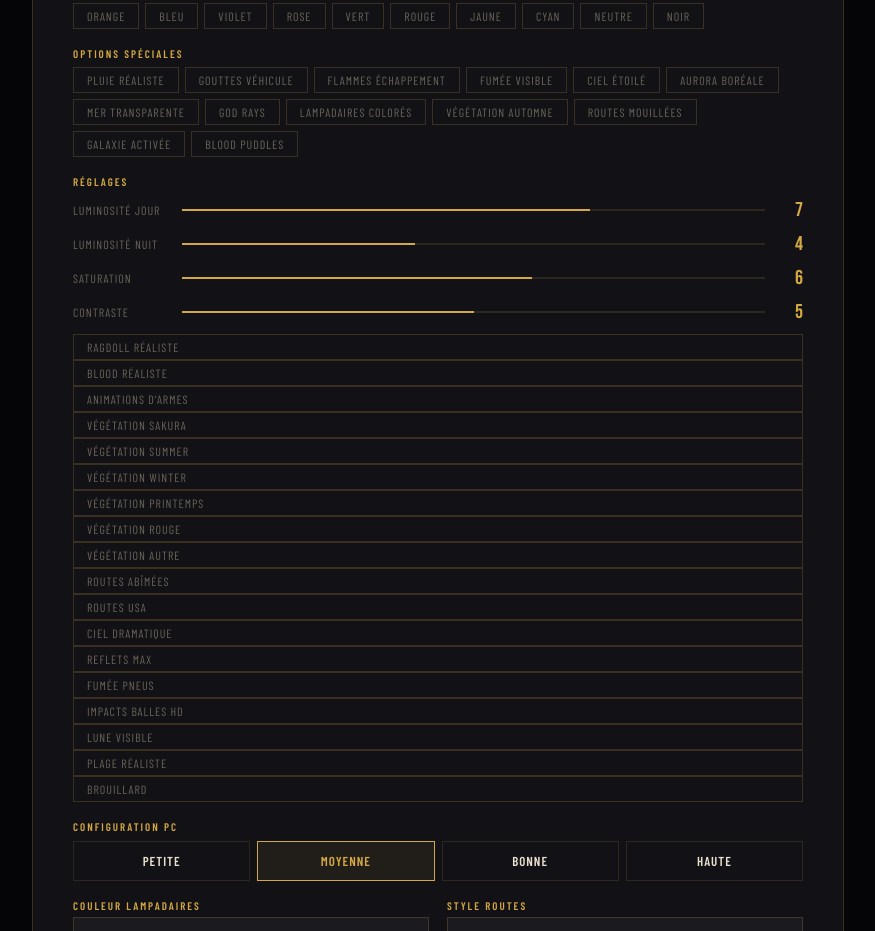
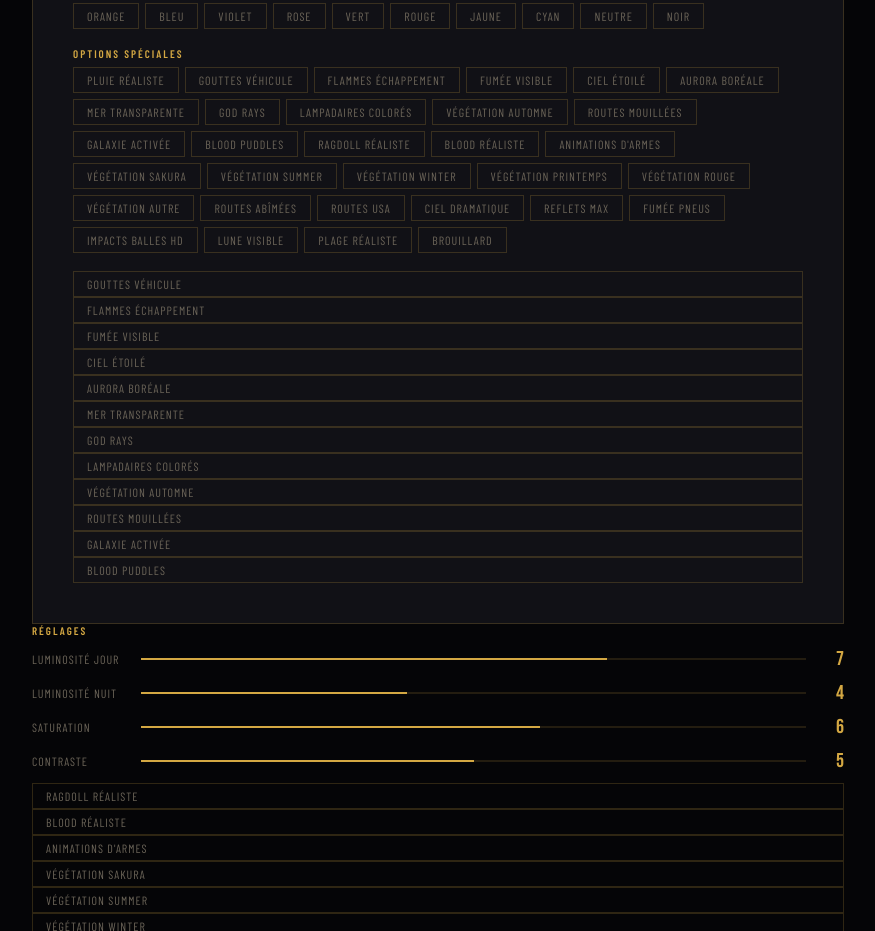
Before and after one commit to leonklj230-sudo/OTF-PACK, a plain HTML site: page index.html in a window 1280 px wide. Shown: the part 1293-2224 px from the top of the page, without its empty margins (202-1077 px from the left). Drawn offline with nearby package versions, Linux system fonts and the light colour scheme; a web font is replaced by a local one.

Commit message:
Update index.html

```diff
--- a/index.html
+++ b/index.html
@@ -226,6 +226,37 @@ footer{border-top:1px solid var(--border);padding:28px 24px;text-align:center}
         <div class="chip" onclick="chip(this)">Routes mouillées</div>
         <div class="chip" onclick="chip(this)">Galaxie activée</div>
         <div class="chip" onclick="chip(this)">Blood puddles</div>
+        <div class="chip" onclick="chip(this)">Ragdoll réaliste</div>
+        <div class="chip" onclick="chip(this)">Blood réaliste</div>
+        <div class="chip" onclick="chip(this)">Animations d'armes</div>
+        <div class="chip" onclick="chip(this)">Végétation Sakura</div>
+        <div class="chip" onclick="chip(this)">Végétation Summer</div>
+        <div class="chip" onclick="chip(this)">Végétation Winter</div>
+        <div class="chip" onclick="chip(this)">Végétation Printemps</div>
+        <div class="chip" onclick="chip(this)">Végétation Rouge</div>
+        <div class="chip" onclick="chip(this)">Végétation Autre</div>
+        <div class="chip" onclick="chip(this)">Routes abîmées</div>
+        <div class="chip" onclick="chip(this)">Routes USA</div>
+        <div class="chip" onclick="chip(this)">Ciel dramatique</div>
+        <div class="chip" onclick="chip(this)">Reflets max</div>
+        <div class="chip" onclick="chip(this)">Fumée pneus</div>
+        <div class="chip" onclick="chip(this)">Impacts balles HD</div>
+        <div class="chip" onclick="chip(this)">Lune visible</div>
+        <div class="chip" onclick="chip(this)">Plage réaliste</div>
+        <div class="chip" onclick="chip(this)">Brouillard</div>
+      </div>
+        <div class="chip" onclick="chip(this)">Gouttes véhicule</div>
+        <div class="chip" onclick="chip(this)">Flammes échappement</div>
+        <div class="chip" onclick="chip(this)">Fumée visible</div>
+        <div class="chip" onclick="chip(this)">Ciel étoilé</div>
+        <div class="chip" onclick="chip(this)">Aurora boréale</div>
+        <div class="chip" onclick="chip(this)">Mer transparente</div>
+        <div class="chip" onclick="chip(this)">God rays</div>
+        <div class="chip" onclick="chip(this)">Lampadaires colorés</div>
+        <div class="chip" onclick="chip(this)">Végétation automne</div>
+        <div class="chip" onclick="chip(this)">Routes mouillées</div>
+        <div class="chip" onclick="chip(this)">Galaxie activée</div>
+        <div class="chip" onclick="chip(this)">Blood puddles</div>
 
 
       </div>
@@ -399,7 +430,6 @@ document.getElementById('otf-form').addEventListener('submit',function(e){
     document.getElementById('success').style.display='block';
   });
 });
-});
 
 // ADMIN ACCESS via URL hash
 function checkHash(){
```
